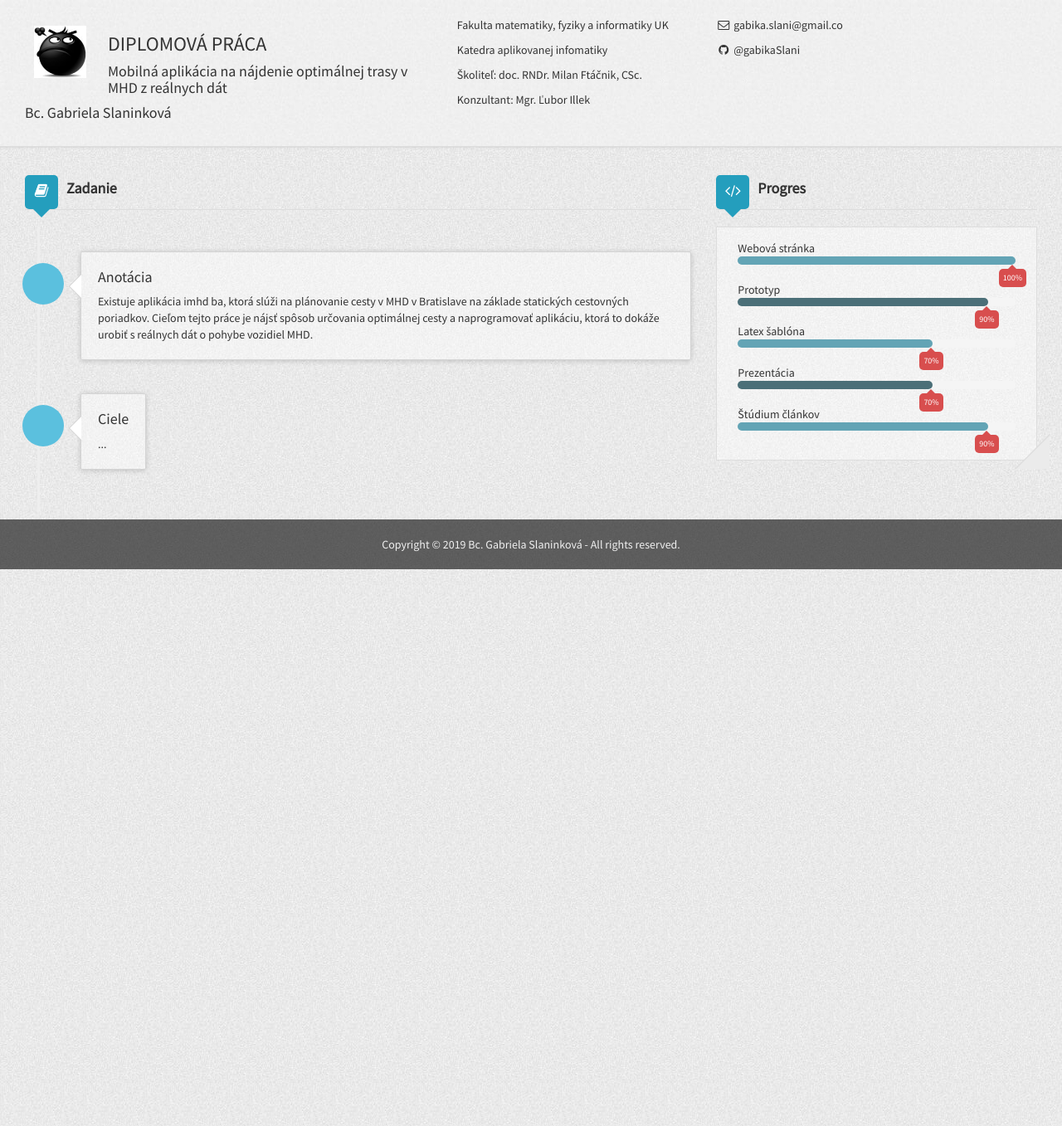
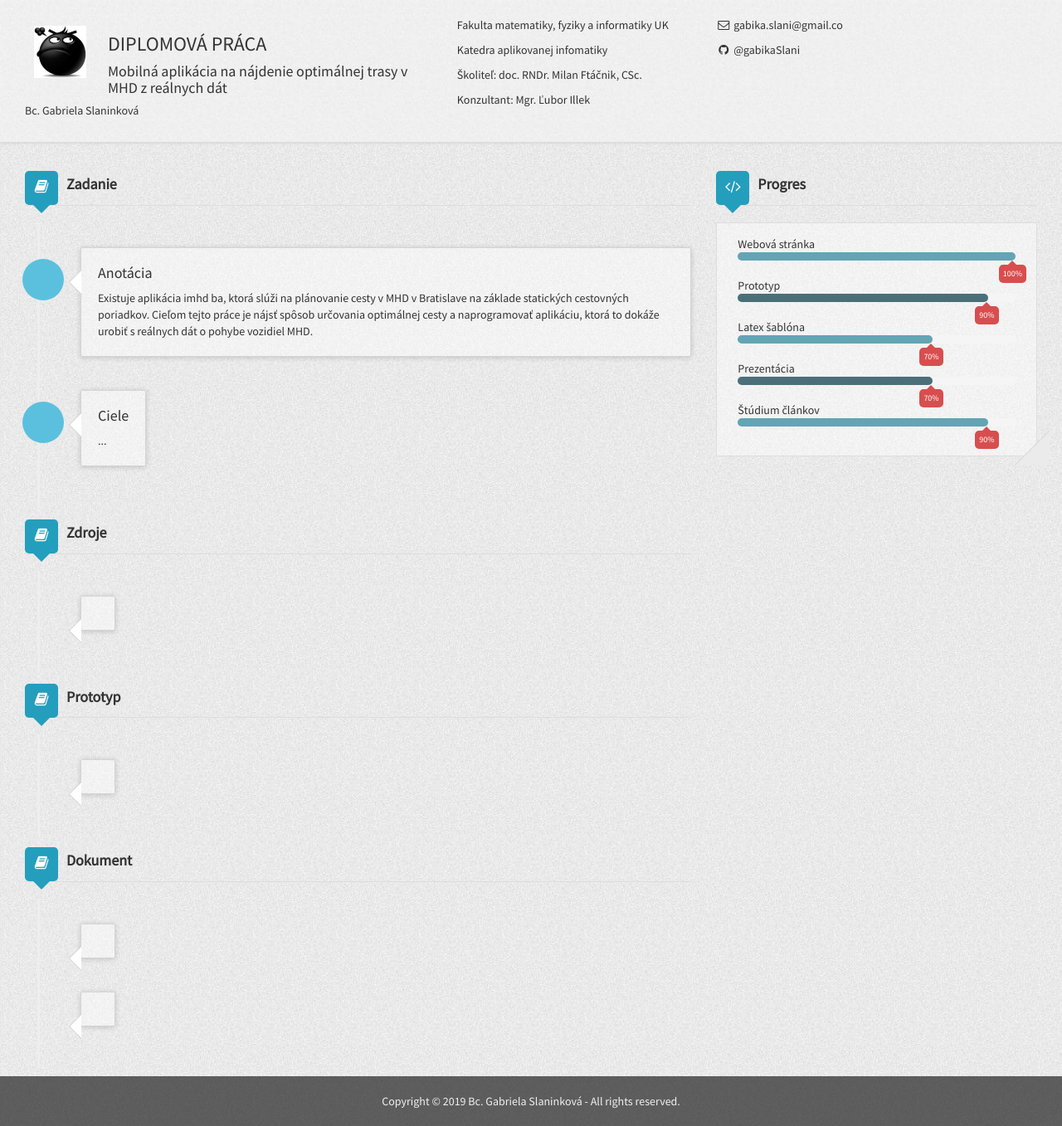
Before and after one commit to gabikaSlani/diploma-thesis, a Jekyll site: the page built from docs/index.md, in a window 1280 px wide. Shown: the whole page at 83% size. Built offline with Jekyll 4.4.1, drawn with Linux system fonts in a browser that asks for light colours; nearby versions of some CDN libraries.

Commit message:
add content

```diff
--- a/docs/_config.yml
+++ b/docs/_config.yml
@@ -26,10 +26,29 @@ author:
       title: Anotácia
       description: Existuje aplikácia imhd ba, ktorá slúži na plánovanie cesty v MHD v Bratislave na základe statických cestovných poriadkov. Cieľom tejto práce je nájsť spôsob určovania optimálnej cesty a naprogramovať aplikáciu, ktorá to dokáže urobiť s reálnych dát o pohybe vozidiel MHD.
       started: 0
-    - work1:
+    - work2:
       title: Ciele
       description: ...
-      started: 0
+      started: 1
+  zdroje:
+    -work1:
+      title: Odborné články
+      description: nejake zdroje
+      started: 2
+  prototyp:
+    -work1:
+      title: Adroid aplikácia A* algoritmus
+      description: link
+      started: 1
+  dokument:
+    -work1:
+      title: Dokument PDF
+      description: link
+      started: 1
+    -work2:
+      title: Bibliografia
+      description: link
+      started: 2
 
   languages:
     - language1:
--- a/docs/_includes/header.html
+++ b/docs/_includes/header.html
@@ -5,7 +5,7 @@
                 <img src="{{ site.favicon | prepend: site.baseurl }}" title="Avatar" alt="My Avatar">
                 <h3>{{ site.author.title }}</h3>
                 <h4 class="muted">{{ site.author.subtitle }}</h4>
-                <h4>{{ site.author.name }}</h4>
+                <h5>{{ site.author.name }}</h5>
                 <div class="clearfix"></div>
             </div>
             <div class="col-sm-3 visible-md-block visible-lg-block visible-sm-block">
--- a/docs/index.md
+++ b/docs/index.md
@@ -10,6 +10,78 @@ layout: default
                 <h3 class="title with-icon"><span class="fa fa-book cat-title"></span>Zadanie</h3>
                 <ul class="timeline">
                     {% for work in site.author.zadanie %}
+                        <li class="timeline-inverted">
+                            {% if work.started %}
+                                <div class="timeline-badge info"></div>
+                            {% endif %}
+                            <div class="timeline-panel grid-block">
+                                <div class="timeline-heading">
+                                    {% if work.title %}
+                                        <h4 class="timeline-title">{{ work.title }} </h4>
+                                    {% endif %}
+                                </div>
+                                <div class="timeline-body">
+                                    {% if work.description %}
+                                        <p>{{ work.description }}</p>
+                                    {% endif %}
+                                </div>
+                            </div>
+                        </li>
+                    {% endfor %}
+                </ul>
+            {% endif %}
+            {% if site.author.zdroje %}
+                <h3 class="title with-icon"><span class="fa fa-book cat-title"></span>Zdroje</h3>
+                <ul class="timeline">
+                    {% for work in site.author.zdroje %}
+                        <li class="timeline-inverted">
+                            {% if work.started %}
+                                <div class="timeline-badge info"></div>
+                            {% endif %}
+                            <div class="timeline-panel grid-block">
+                                <div class="timeline-heading">
+                                    {% if work.title %}
+                                        <h4 class="timeline-title">{{ work.title }} </h4>
+                                    {% endif %}
+                                </div>
+                                <div class="timeline-body">
+                                    {% if work.description %}
+                                        <p>{{ work.description }}</p>
+                                    {% endif %}
+                                </div>
+                            </div>
+                        </li>
+                    {% endfor %}
+                </ul>
+            {% endif %}
+            {% if site.author.prototyp %}
+                <h3 class="title with-icon"><span class="fa fa-book cat-title"></span>Prototyp</h3>
+                <ul class="timeline">
+                    {% for work in site.author.prototyp %}
+                        <li class="timeline-inverted">
+                            {% if work.started %}
+                                <div class="timeline-badge info"></div>
+                            {% endif %}
+                            <div class="timeline-panel grid-block">
+                                <div class="timeline-heading">
+                                    {% if work.title %}
+                                        <h4 class="timeline-title">{{ work.title }} </h4>
+                                    {% endif %}
+                                </div>
+                                <div class="timeline-body">
+                                    {% if work.description %}
+                                        <p>{{ work.description }}</p>
+                                    {% endif %}
+                                </div>
+                            </div>
+                        </li>
+                    {% endfor %}
+                </ul>
+            {% endif %}
+            {% if site.author.dokument %}
+                <h3 class="title with-icon"><span class="fa fa-book cat-title"></span>Dokument</h3>
+                <ul class="timeline">
+                    {% for work in site.author.dokument %}
                         <li class="timeline-inverted">
                             {% if work.started %}
                                 <div class="timeline-badge info"></div>
```
